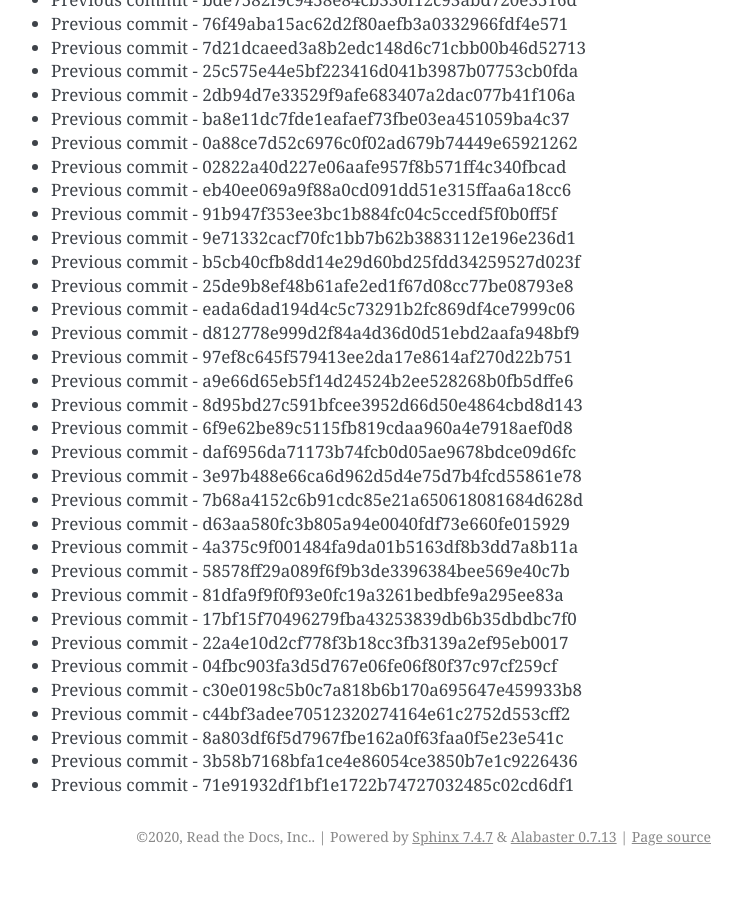
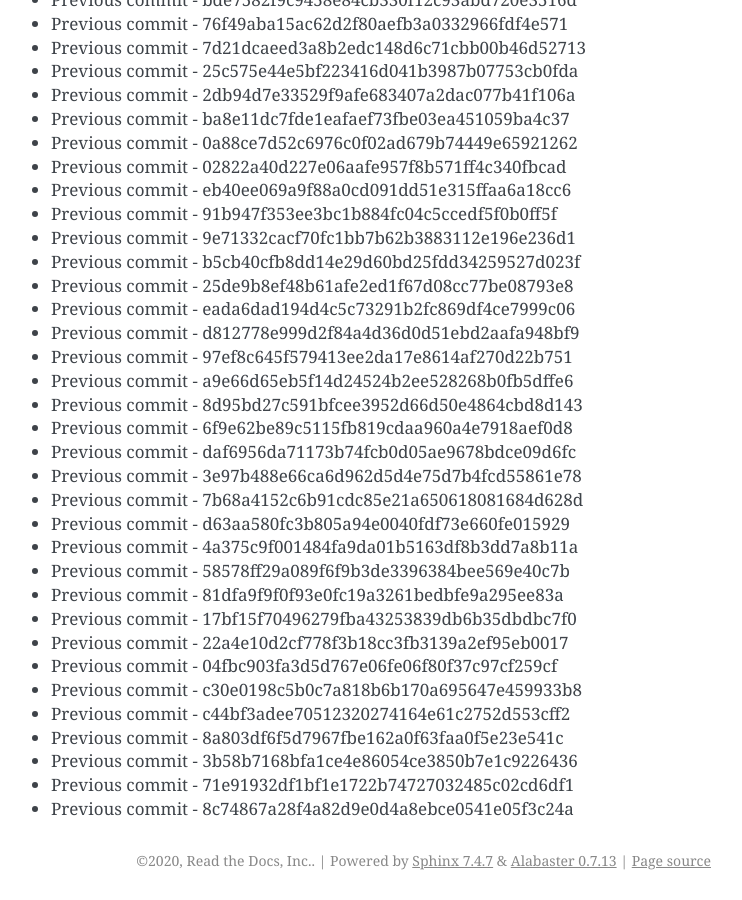
Before and after one commit to readthedocs/rtd-git-stresstest, a Sphinx documentation site: the page built from docs/updates.rst, in a window 1280 px wide and 900 px high, scrolled down 9389 px. Shown: the whole window, without its empty margins (399-1141 px from the left). Built offline with Sphinx 7.4.7, drawn with Linux system fonts in a browser that asks for light colours; before the commit the page ends 10265 px from its top, so only the background shows below that.

Commit message:
Generating commit from previous: 8c74867a28f4a82d9e0d4a8ebce0541e05f3c24a

```diff
--- a/docs/updates.rst
+++ b/docs/updates.rst
@@ -426,3 +426,4 @@ It can be tested for any performance characteristics.
 * Previous commit - 8a803df6f5d7967fbe162a0f63faa0f5e23e541c
 * Previous commit - 3b58b7168bfa1ce4e86054ce3850b7e1c9226436
 * Previous commit - 71e91932df1bf1e1722b74727032485c02cd6df1
+* Previous commit - 8c74867a28f4a82d9e0d4a8ebce0541e05f3c24a
```
